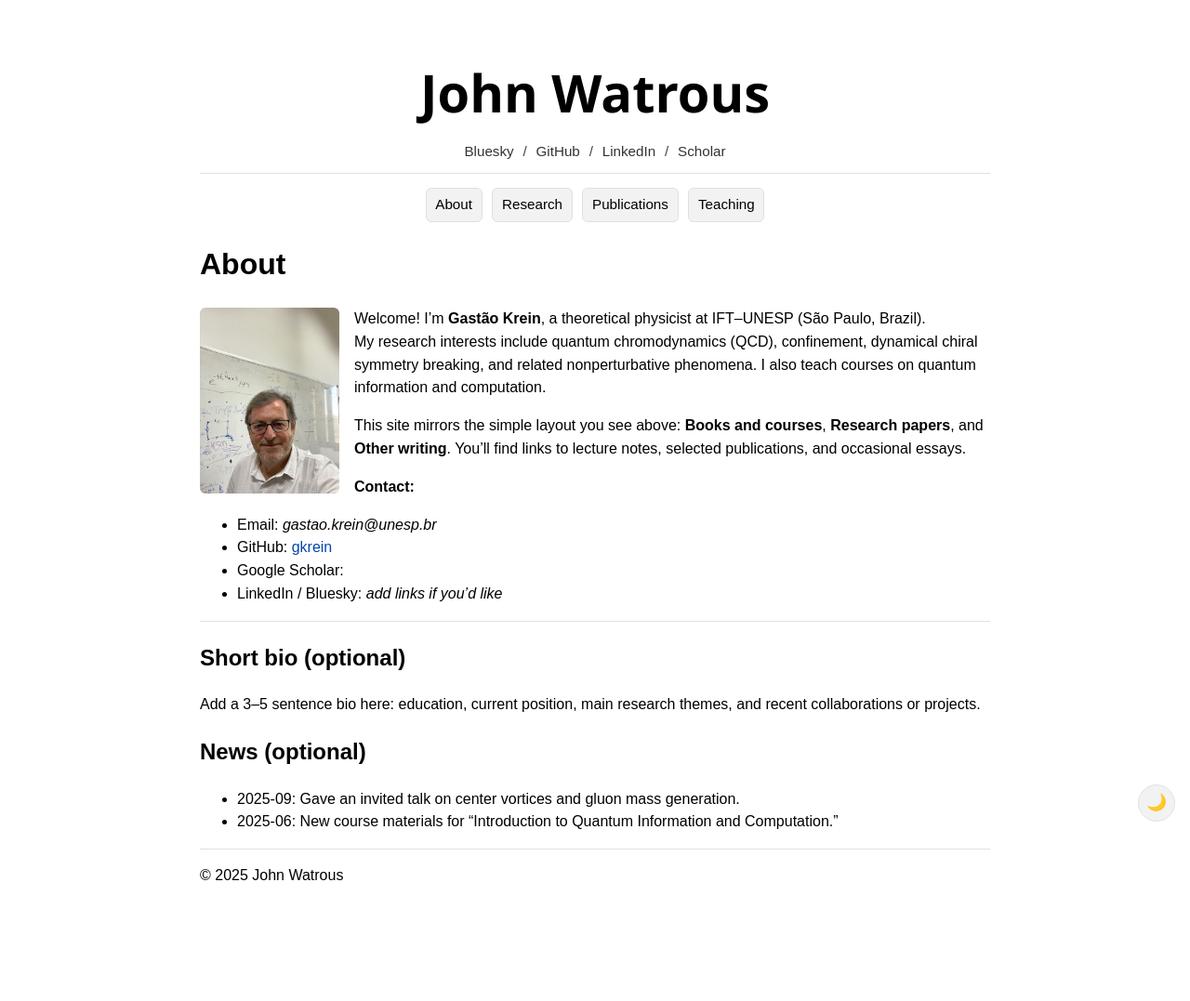
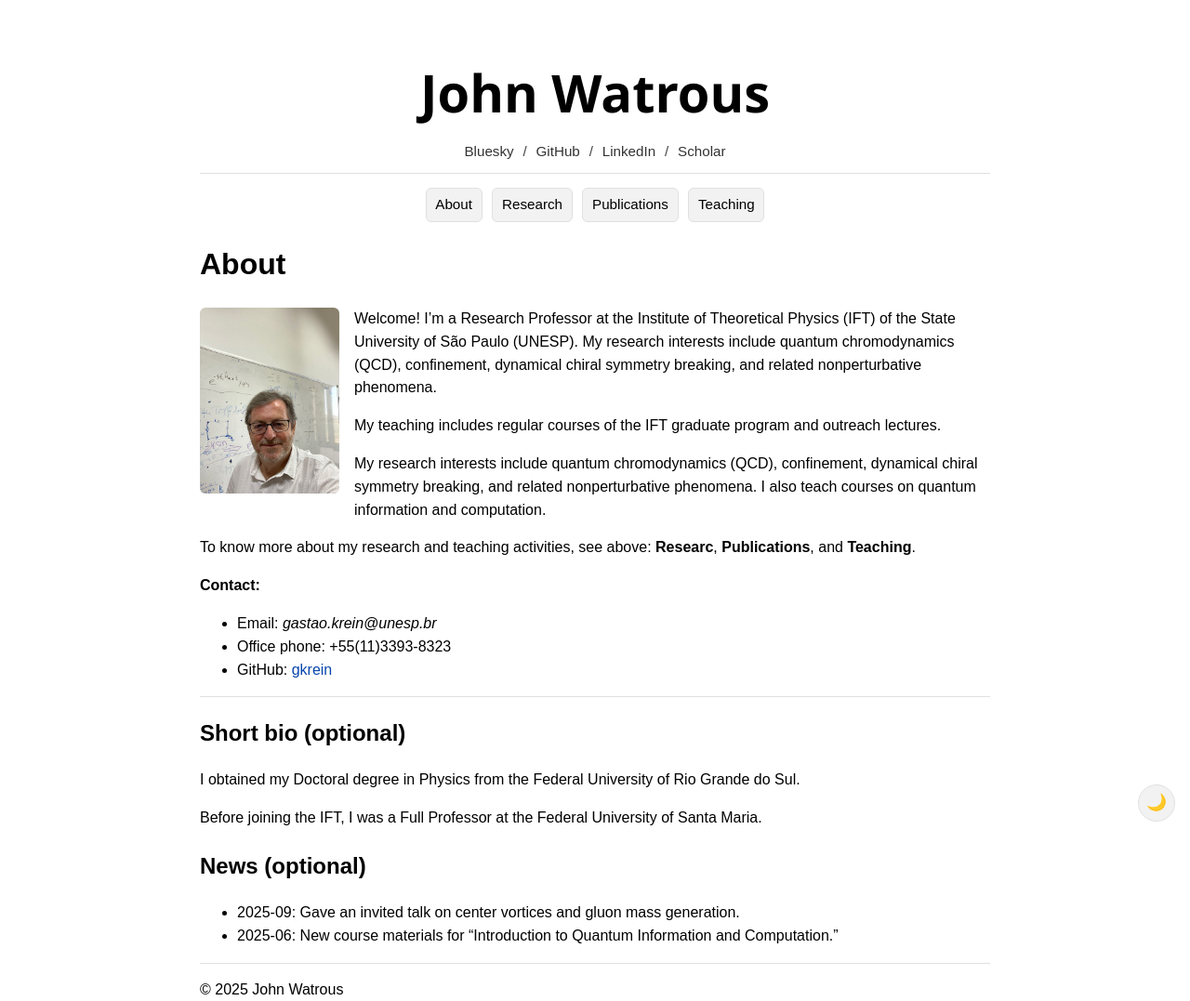
Before and after one commit to gkrein/gkrein.github.io, a Jekyll site: the page built from index.md, in a window 1280 px wide. Shown: the whole page at 93% size. Built offline with Jekyll 4.4.1, drawn with Linux system fonts in a browser that asks for light colours; before the commit the page ends 956 px from its top, so only the background shows below that.

Commit message:
Update index.md

```diff
--- a/index.md
+++ b/index.md
@@ -7,21 +7,25 @@ title: About
 
 <img src="/assets/images/gkrein.jpg" alt="Photo of Gastão Krein" style="max-width: 150px; float: left; margin: 0 1rem 1rem 0; border-radius: 6px;">
 
-Welcome! I’m **Gastão Krein**, a theoretical physicist at IFT–UNESP (São Paulo, Brazil).
+Welcome! I’m a Research Professor at the Institute of Theoretical Physics (IFT) of the State University of São Paulo (UNESP). My research interests include quantum chromodynamics (QCD), confinement, dynamical chiral symmetry breaking, and related nonperturbative phenomena.
+
+My teaching includes regular courses of the IFT graduate program and outreach lectures.
+
 My research interests include quantum chromodynamics (QCD), confinement, dynamical chiral symmetry breaking, and related nonperturbative phenomena. I also teach courses on quantum information and computation.
 
-This site mirrors the simple layout you see above: **Books and courses**, **Research papers**, and **Other writing**. You’ll find links to lecture notes, selected publications, and occasional essays.
+To know more about my research and teaching activities, see above: **Researc**, **Publications**, and **Teaching**.
 
 **Contact:**
 - Email: *gastao.krein@unesp.br*
+- Office phone: +55(11)3393-8323
 - GitHub: [gkrein](https://github.com/gkrein)
-- Google Scholar:
-- LinkedIn / Bluesky: *add links if you’d like*
 
 ---
 
 ## Short bio (optional)
-Add a 3–5 sentence bio here: education, current position, main research themes, and recent collaborations or projects.
+I obtained my Doctoral degree in Physics from the Federal University of Rio Grande do Sul.
+
+Before joining the IFT, I was a Full Professor at the Federal University of Santa Maria.
 
 ## News (optional)
 - 2025-09: Gave an invited talk on center vortices and gluon mass generation.
```
